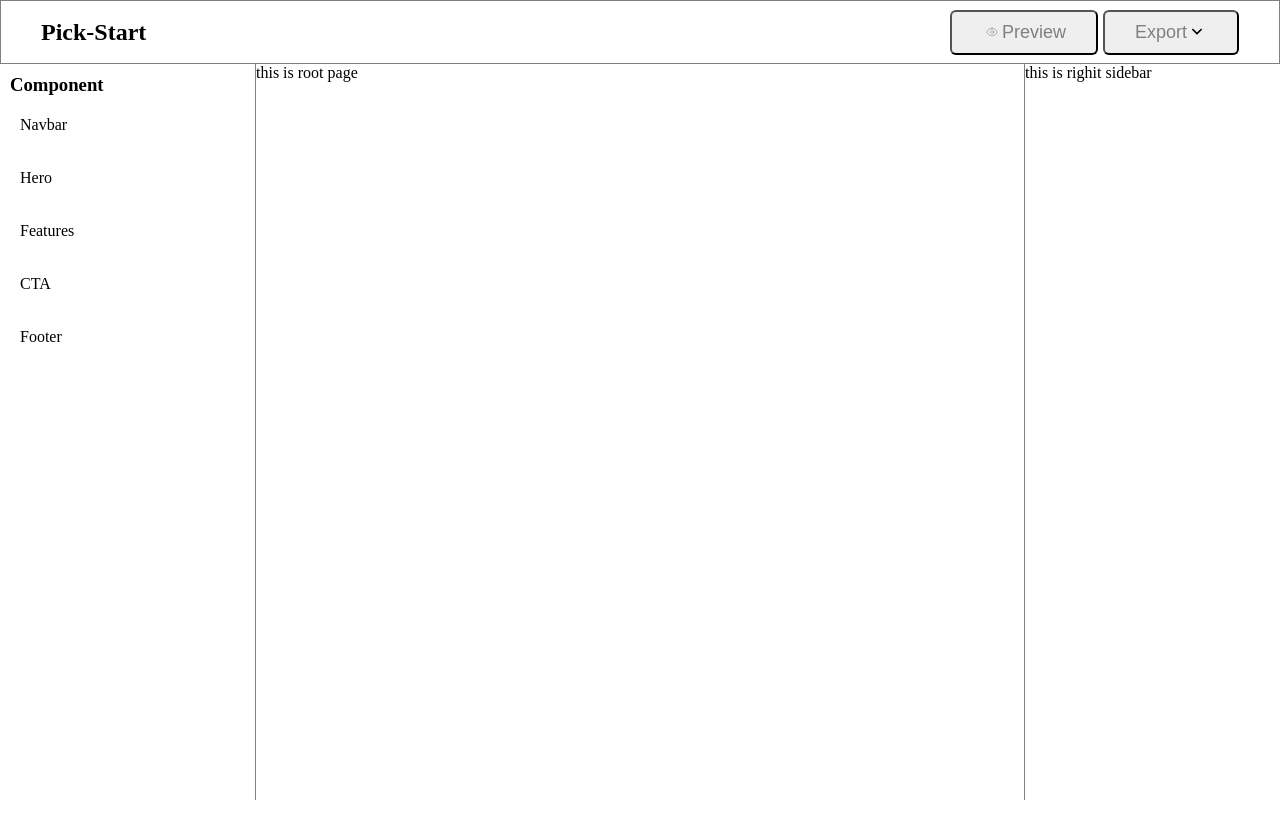
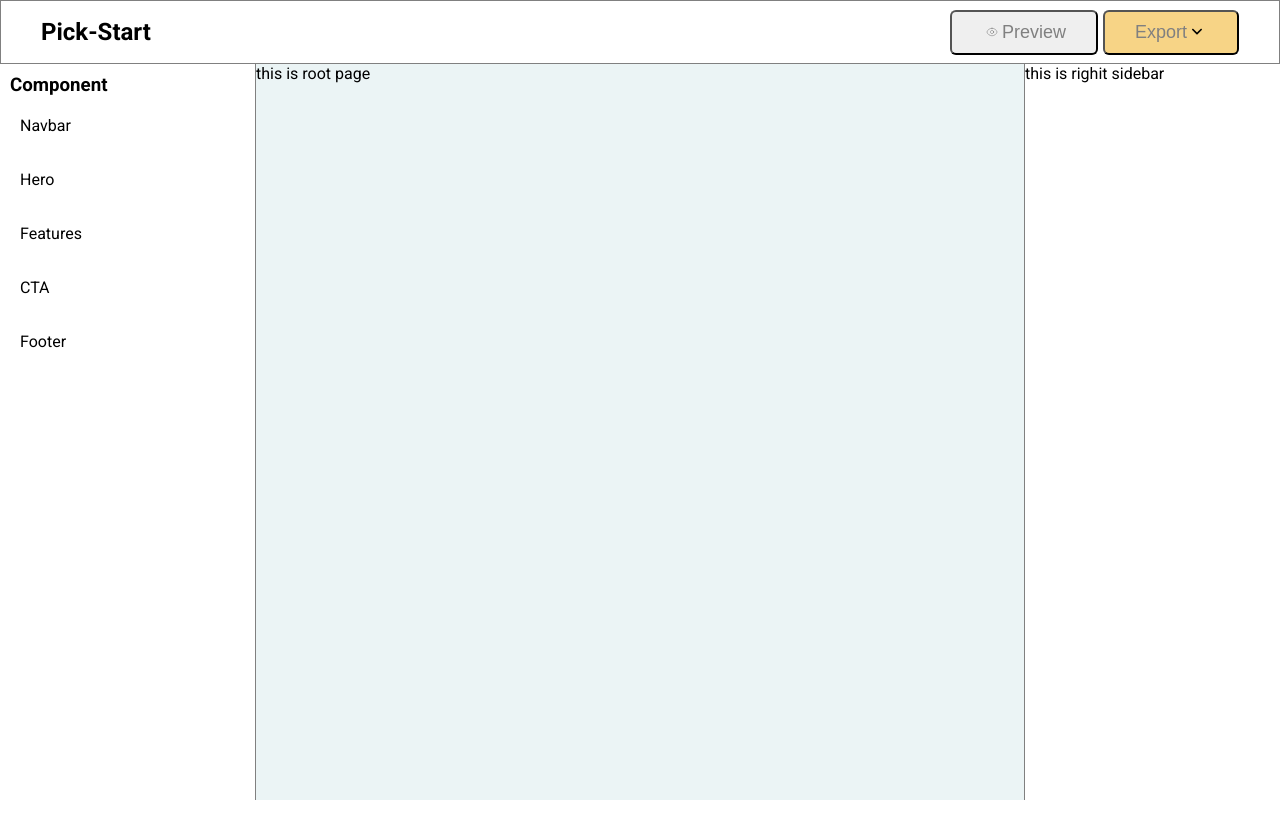
Before and after one commit to pratikadhikari2062/Pick-Start, a React (Vite) app: page / in a window 1280 px wide. Shown: the top 838 px of the page. Built offline with nearby package versions, Linux system fonts and the light colour scheme.

Commit message:
color and font design

```diff
--- a/src/components/layout/navbar/Navbar.styles.ts
+++ b/src/components/layout/navbar/Navbar.styles.ts
@@ -42,6 +42,7 @@
     color:gray;
     border-radius: 6px;
     display:flex;
+    background-color:var(--primary-color)
 
 
 `;
--- a/src/index.css
+++ b/src/index.css
@@ -1,4 +1,5 @@
 /* this is index css */
+@import url('https://fonts.googleapis.com/css2?family=Roboto:ital,wght@0,100..900;1,100..900&display=swap');
 *{
     margin: 0;
     padding: 0;
@@ -6,4 +7,9 @@
 }
 :root{
     --border-color:gray;
+    --primary-color:#f7d486;
+    --secondary-color:#ebf4f5;
 }
+body{
+    font-family: "Roboto",sans-serif ;
+}
--- a/src/routes/__root.tsx
+++ b/src/routes/__root.tsx
@@ -17,6 +17,7 @@
   height: calc(100vh - 64px);
   width: 60%;
   top:64px;
+  background-color:var(--secondary-color);
 `;
 
 const RootLayout = () => (
```
